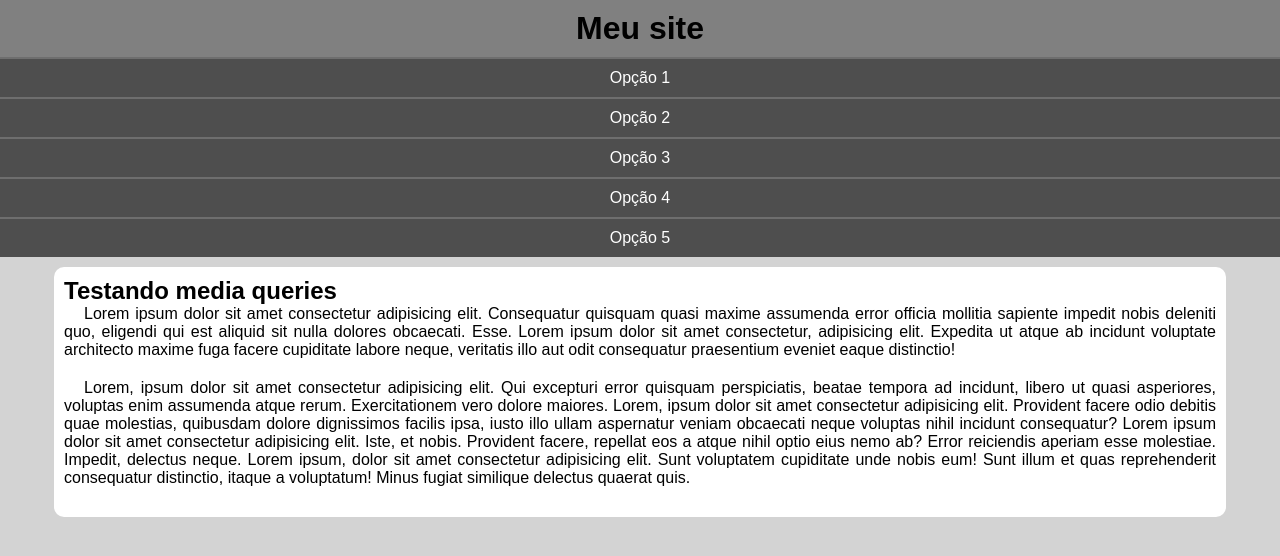
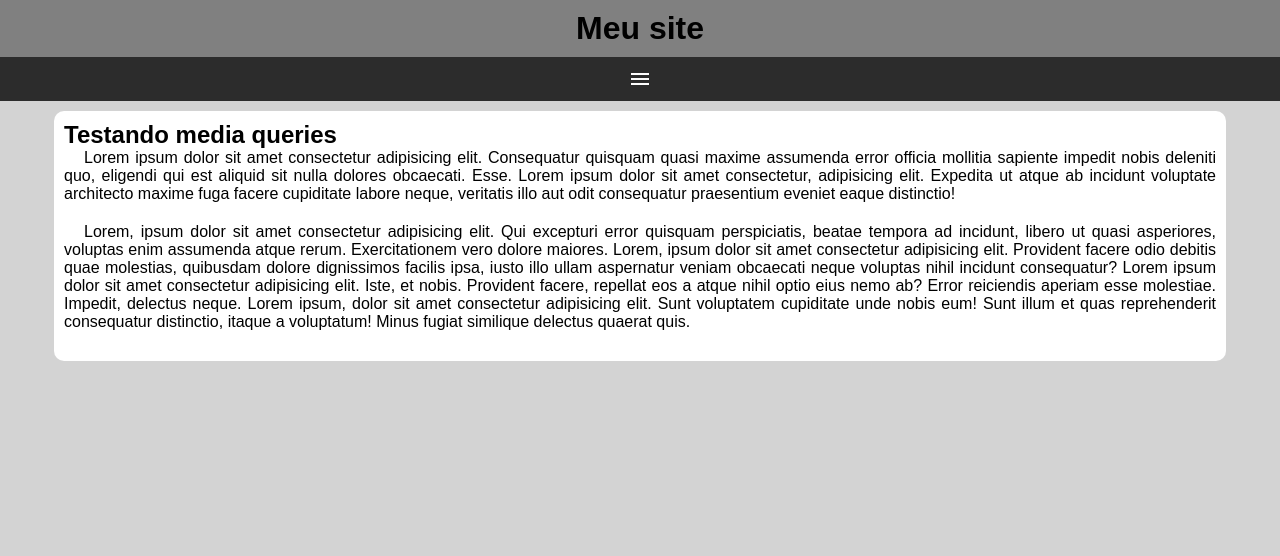
Before and after one commit to douglasbarbosz/html-css, a plain HTML site: page Módulo 4/ex026/mq005/index.html in a window 1280 px wide. Drawn offline with Linux system fonts and the light colour scheme.

Commit message:
menu hamburguer  adicionado

```diff
--- a/Módulo 4/ex026/mq005/estilos/style.css
+++ b/Módulo 4/ex026/mq005/estilos/style.css
@@ -19,8 +19,22 @@ header > h1 {
     text-align: center;
 }
 
+span#burguer {
+    display: block;
+    background-color: rgb(44, 44, 44);
+    color: white;
+    text-align: center;
+    padding: 10px;
+    cursor: pointer;
+}
+
+span#burguer:hover {
+    background-color: white;
+    color: black;
+}
+
 menu {
-    display: block;
+    display: none;
 }
 
 menu > ul {
--- a/Módulo 4/ex026/mq005/index.html
+++ b/Módulo 4/ex026/mq005/index.html
@@ -3,13 +3,15 @@
 <head>
     <meta charset="UTF-8">
     <meta name="viewport" content="width=device-width, initial-scale=1.0">
+    <link href="https://fonts.googleapis.com/icon?family=Material+Icons" rel="stylesheet">
     <title>Media Query</title>
     <link rel="stylesheet" href="estilos/style.css">
 </head>
 <body>
     <header>
         <h1>Meu site</h1>
-        <menu>
+        <span onclick="clickMenu()" id="burguer" class="material-icons">menu</span>
+        <menu id="itens">
             <ul>
                 <li><a href="#">Opção 1</a></li>
                 <li><a href="#">Opção 2</a></li>
@@ -31,5 +33,15 @@
             </p>
         </article>
     </main>
+
+    <script>
+        function clickMenu() {
+            if (itens.style.display == 'block') {
+                itens.style.display = 'none'
+            } else {
+                itens.style.display = 'block'
+            }
+        }
+    </script>
 </body>
 </html>
```
